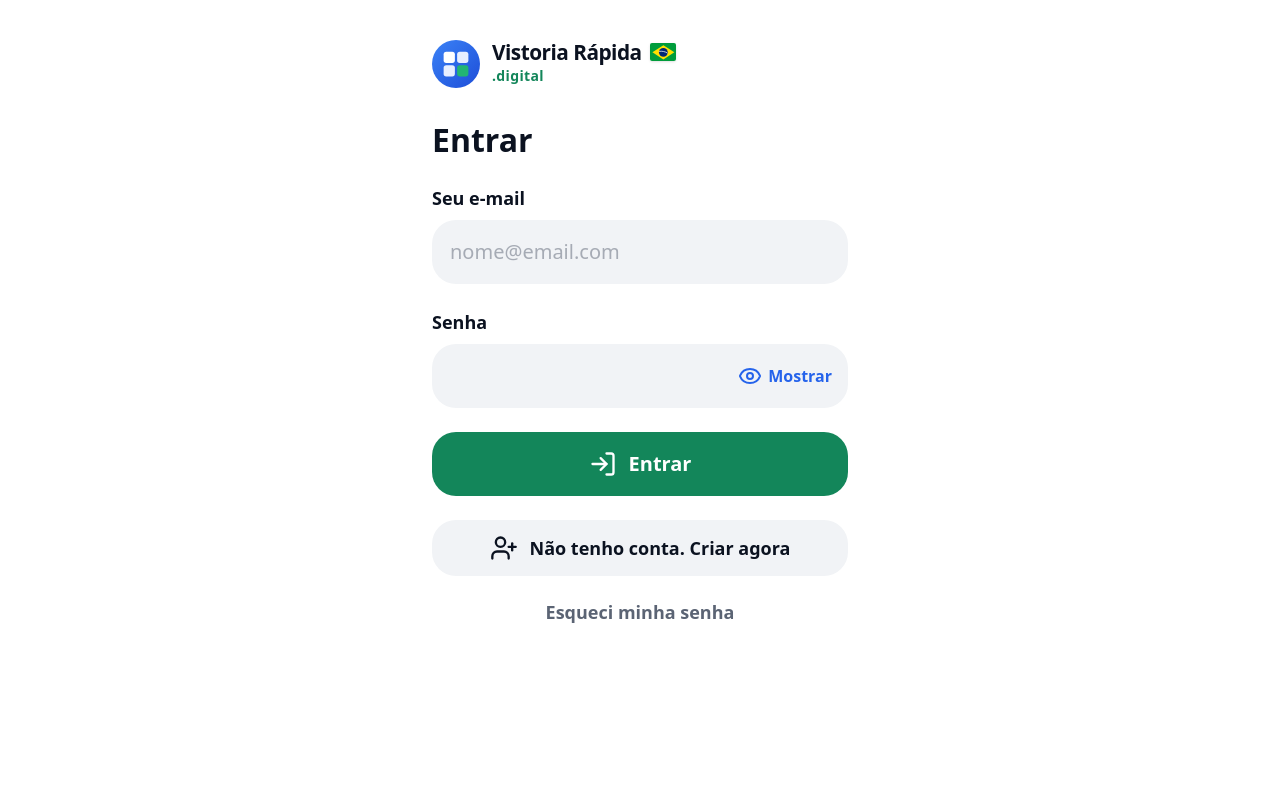
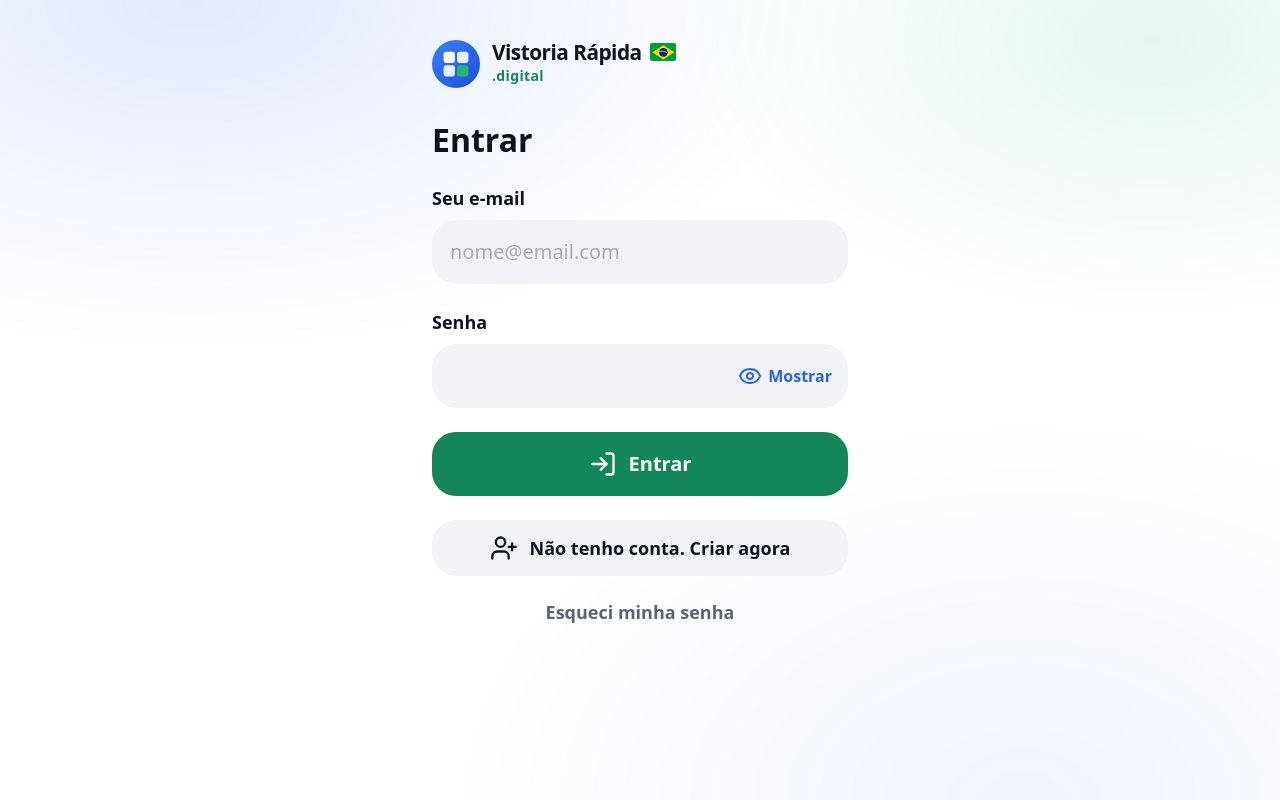
Before and after one commit to fredericocrispim-rgb/sisteminhadevistoria, a Next.js app: page /entrar in a window 1280 px wide. Built offline with nearby package versions, Linux system fonts and the light colour scheme; no server answers; the database is empty.

Commit message:
Cores: o degradê azul e verde da página inicial agora no fundo de todas as telas
Co-Authored-By: Claude Opus 5.5 <noreply@anthropic.com>

```diff
--- a/app/(app)/menu-inferior.tsx
+++ b/app/(app)/menu-inferior.tsx
@@ -18,7 +18,7 @@ export function MenuInferior() {
   // Durante a vistoria o menu some: o botão principal fica sozinho embaixo
   if (/^\/vistorias\/(nova|[0-9a-f-]{36})/.test(caminho)) return null;
   return (
-    <nav aria-label="Menu" className="fixed inset-x-0 bottom-0 z-40 border-t bg-background pb-[env(safe-area-inset-bottom)]">
+    <nav aria-label="Menu" className="fixed inset-x-0 bottom-0 z-40 border-t bg-background/90 backdrop-blur-md pb-[env(safe-area-inset-bottom)]">
       <ul className="mx-auto grid max-w-xl grid-cols-4">
         {itens.map(({ href, nome, icone: Icone }) => {
           const ativo = caminho === href || caminho.startsWith(`${href}/`);
--- a/app/globals.css
+++ b/app/globals.css
@@ -129,6 +129,22 @@
     font-size: 1.125rem; /* 18 px */
     line-height: 1.45;
   }
+  /* Fundo de todas as telas: brilho suave azul e verde da marca (o mesmo da página inicial).
+     Fixo atrás da tela, então continua aparecendo ao rolar. No modo sol fica branco (contraste máximo). */
+  body::before {
+    content: "";
+    position: fixed;
+    inset: 0;
+    z-index: -1;
+    pointer-events: none;
+    background:
+      radial-gradient(40rem 22rem at 15% 0%, color-mix(in oklch, var(--cor-marca-azul) 13%, transparent), transparent),
+      radial-gradient(30rem 18rem at 90% 5%, color-mix(in oklch, var(--cor-marca-verde) 11%, transparent), transparent),
+      radial-gradient(36rem 24rem at 80% 100%, color-mix(in oklch, var(--cor-marca-azul) 7%, transparent), transparent);
+  }
+  .sol body::before {
+    display: none;
+  }
   /* Foco sempre visível para quem usa teclado ou leitor de tela */
   :focus-visible {
     outline: 3px solid var(--ring);
--- a/app/page.tsx
+++ b/app/page.tsx
@@ -18,16 +18,6 @@ export default async function Inicio() {
 
   return (
     <div className="relative flex flex-1 flex-col overflow-hidden">
-      {/* Fundo: brilho suave nas cores da marca */}
-      <div
-        aria-hidden
-        className="pointer-events-none absolute inset-x-0 -top-40 -z-10 h-[34rem] opacity-70"
-        style={{
-          background:
-            "radial-gradient(40rem 22rem at 20% 30%, color-mix(in oklch, var(--cor-marca-azul) 18%, transparent), transparent), radial-gradient(30rem 18rem at 85% 20%, color-mix(in oklch, var(--cor-marca-verde) 16%, transparent), transparent)",
-        }}
-      />
-
       <header className="mx-auto flex w-full max-w-6xl items-center justify-between px-5 pt-5">
         <LogoProduto comNome className="size-11" />
         <Link href="/entrar" className="tocavel inline-flex min-h-toque items-center rounded-2xl px-2 text-lg font-bold text-oficina">
```
